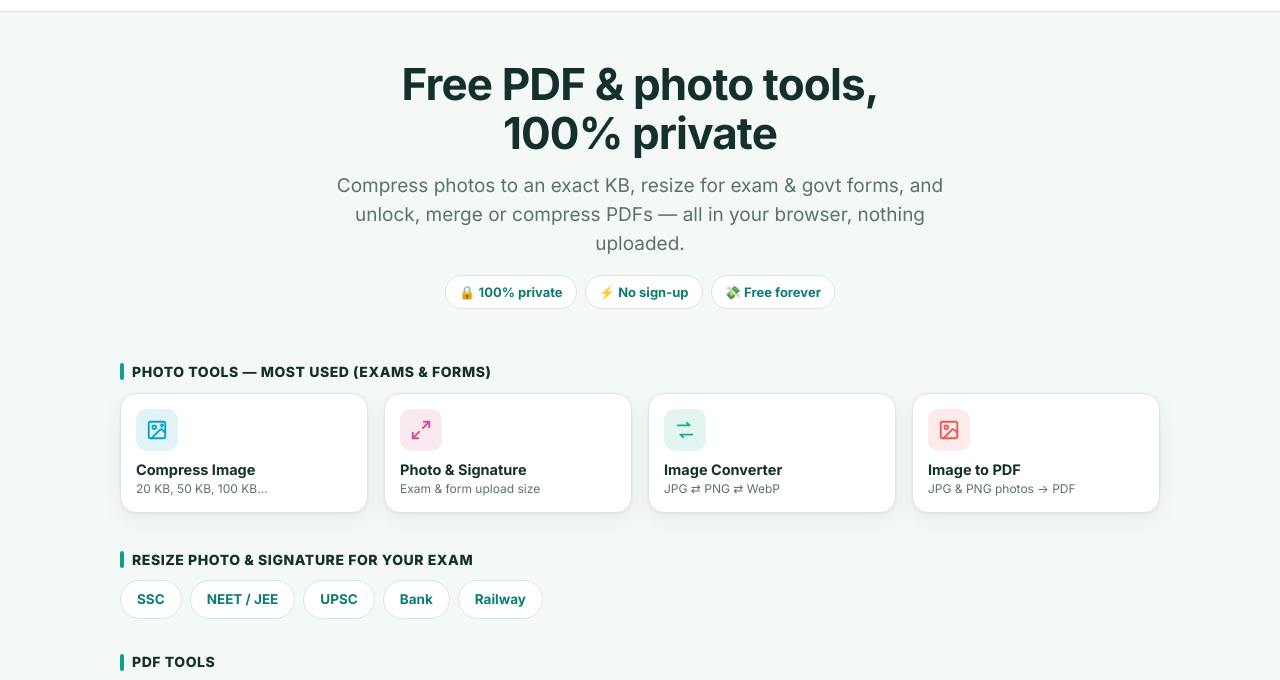
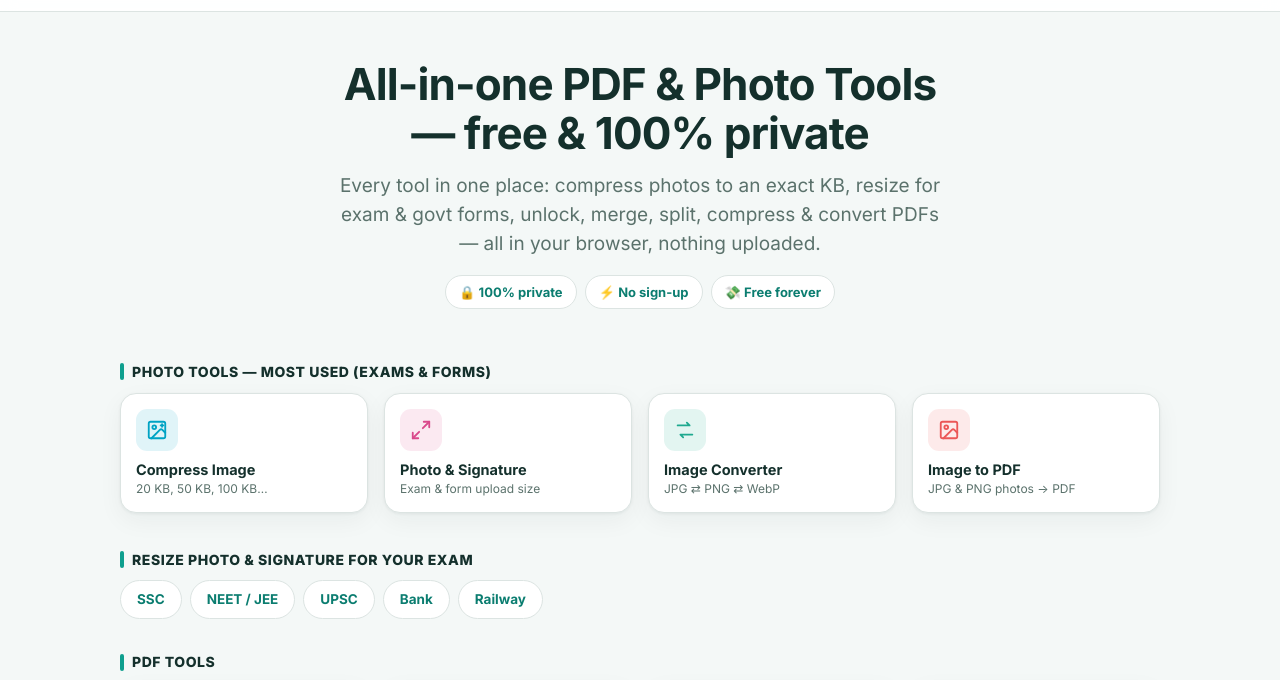
Before and after one commit to FreeNationSoftwares/unpass-web, a plain HTML site: page index.html in a window 1280 px wide. Shown: the part 51-731 px from the top of the page. Drawn offline with Linux system fonts and the light colour scheme.

Commit message:
Strengthen hero to 'All-in-one PDF & Photo Tools' positioning
Co-Authored-By: Claude Opus 4.8 <noreply@anthropic.com>
Claude-Session: https://claude.ai/code/session_01BEo8x2ehbHyEGY6xpKfoTy

```diff
--- a/index.html
+++ b/index.html
@@ -26,8 +26,8 @@
 <button class="menu-btn" aria-label="Menu" onclick="document.querySelector('.navlinks').classList.toggle('open')">☰</button>
 </div></header>
 <section class="wrap hero">
-<h1>Free PDF &amp; photo tools,<br>100% private</h1>
-<p>Compress photos to an exact KB, resize for exam &amp; govt forms, and unlock, merge or compress PDFs — all in your browser, nothing uploaded.</p>
+<h1>All-in-one PDF &amp; Photo Tools<br>— free &amp; 100% private</h1>
+<p>Every tool in one place: compress photos to an exact KB, resize for exam &amp; govt forms, unlock, merge, split, compress &amp; convert PDFs — all in your browser, nothing uploaded.</p>
 <div class="chips"><span class="chip">🔒 <b>100% private</b></span><span class="chip">⚡ <b>No sign-up</b></span><span class="chip">💸 <b>Free forever</b></span></div>
 </section><div class="adslot"><ins class="adsbygoogle adbox" style="display:block"
   data-ad-client="ca-pub-XXXXXXXXXXXXXXXX" data-ad-slot="1111111111" data-ad-format="auto" data-full-width-responsive="true"></ins></div><div class="wrap"><div class="sec-title"><span class="bar"></span>Photo Tools — most used (exams & forms)</div><div class="grid"><a class="tool" href="compress-image.html">
```
